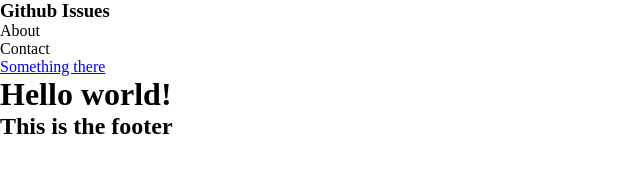
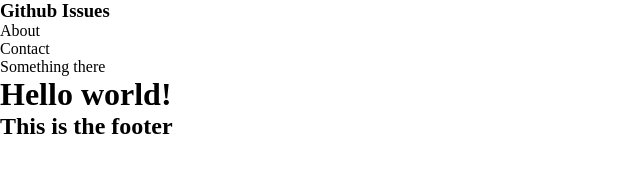
Before and after one commit to johncoryk/nextjs-github-issues, a Next.js app: page / in a window 1280 px wide. Shown: the top 190 px of the page, without its empty margins (0-640 px from the left). Built offline with nearby package versions, Linux system fonts and the light colour scheme.

Commit message:
setup theming and layout

```diff
--- a/src/components/Layout.js
+++ b/src/components/Layout.js
@@ -1,6 +1,13 @@
+import { css } from '@emotion/react';
+
 const Layout = ({ children }) => {
   return (
-    <div>
+    <div
+      css={{
+        display: 'flex',
+        flexDirection: 'column',
+      }}
+    >
       <header>
         <h3>Github Issues</h3>
         <nav>
--- a/src/pages/_app.js
+++ b/src/pages/_app.js
@@ -1,12 +1,16 @@
 import Layout from '../components/Layout';
+import { ThemeProvider } from '@emotion/react';
+import theme from '../styles/theme';
 
 import '../styles/reset.css';
 
 function MyApp({ Component, pageProps }) {
   return (
-    <Layout>
-      <Component {...pageProps} />
-    </Layout>
+    <ThemeProvider theme={theme}>
+      <Layout>
+        <Component {...pageProps} />
+      </Layout>
+    </ThemeProvider>
   );
 }
 
--- a/src/styles/reset.css
+++ b/src/styles/reset.css
@@ -32,3 +32,8 @@ img {
   max-width: 100%;
   height: auto;
 }
+
+a {
+  text-decoration: none;
+  color: inherit;
+}
--- /dev/null
+++ b/src/styles/theme.js
@@ -0,0 +1,7 @@
+const theme = {
+  colors: {
+    primary: 'red',
+  },
+};
+
+export default theme;
```
Also changed, not shown: src/styles/globals.js (deleted, +0 -11 lines).
